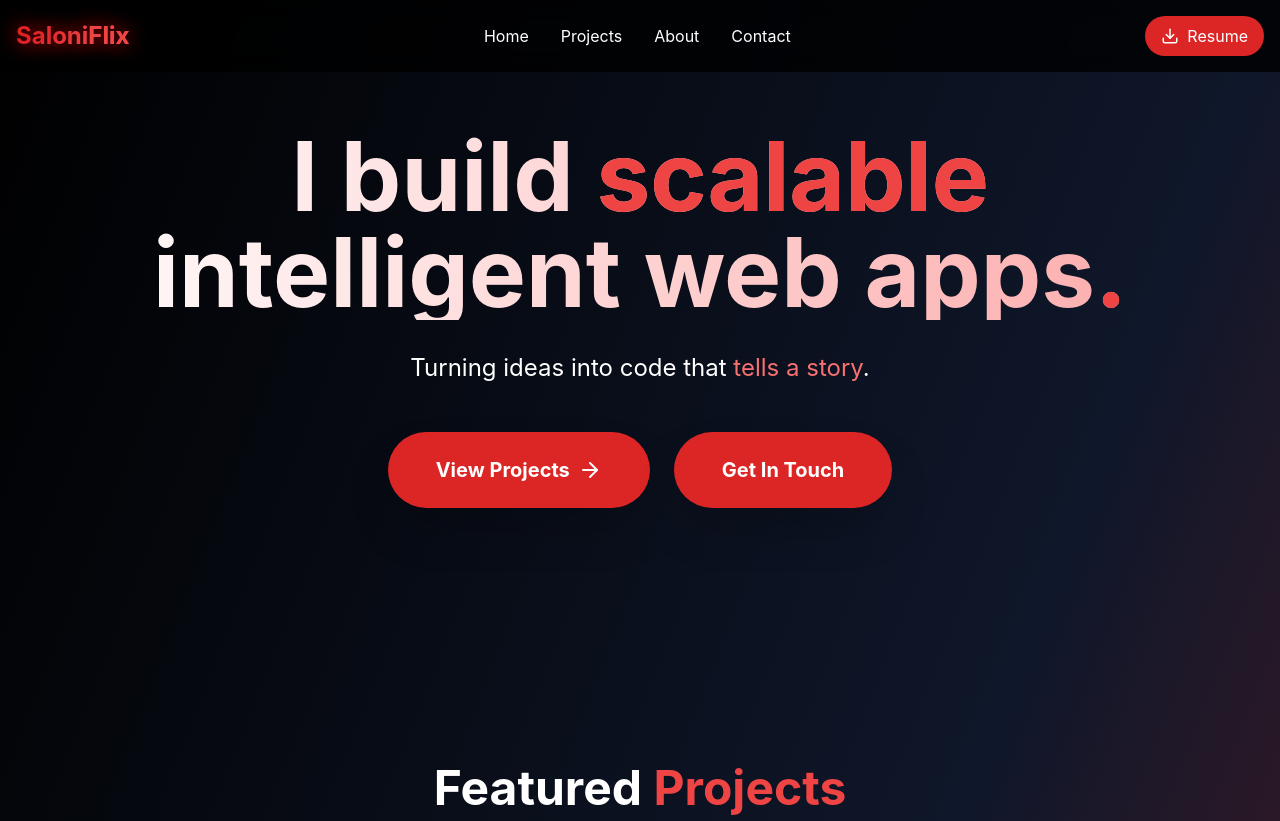
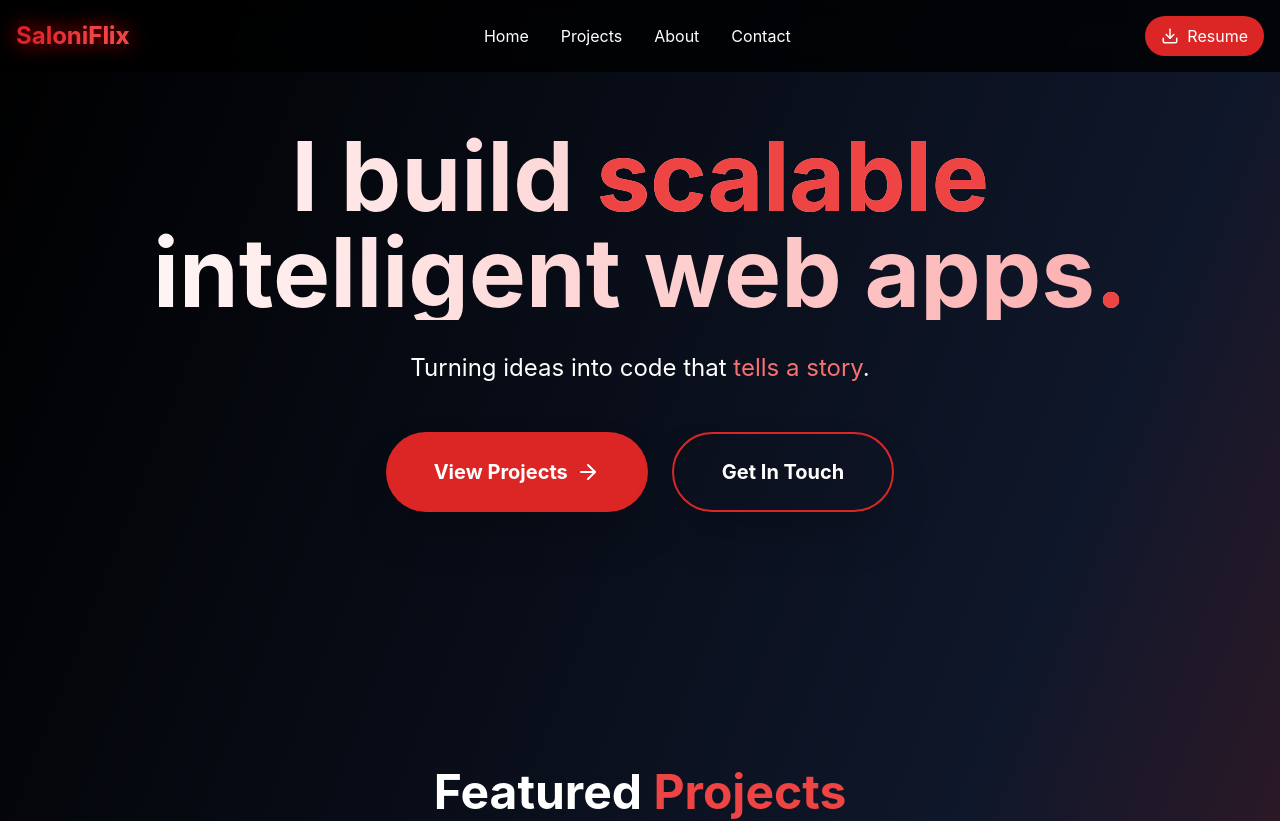
Before and after one commit to Salonii2004/saloniflixx, a React (Vite) app: page / in a window 1280 px wide. Shown: the top 821 px of the page. Built offline with nearby package versions, Linux system fonts and the light colour scheme.

Commit message:
Update Hero.tsx

```diff
--- a/src/components/Hero.tsx
+++ b/src/components/Hero.tsx
@@ -44,7 +44,7 @@ const Hero = () => (
       >
         <Link
           to="/contact"
-          className="bg-red-600 px-12 py-6 rounded-full font-bold text-xl hover:bg-red-500 transition-all shadow-2xl flex items-center justify-center"
+          className="border-2 border-red-600 px-12 py-6 rounded-full font-bold text-xl hover:bg-red-500 transition-all shadow-2xl flex items-center justify-center"
         >
           Get In Touch
         </Link>
```
